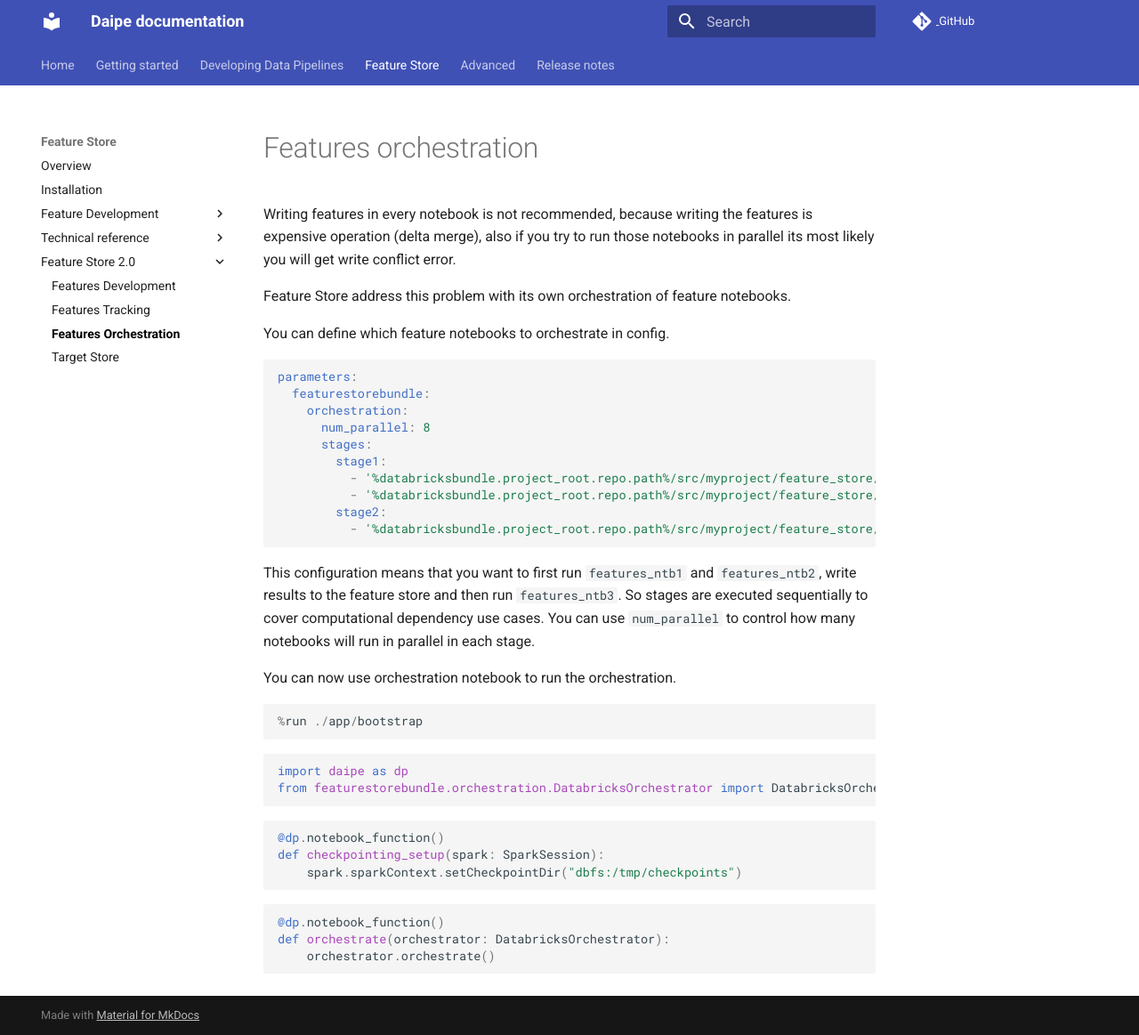
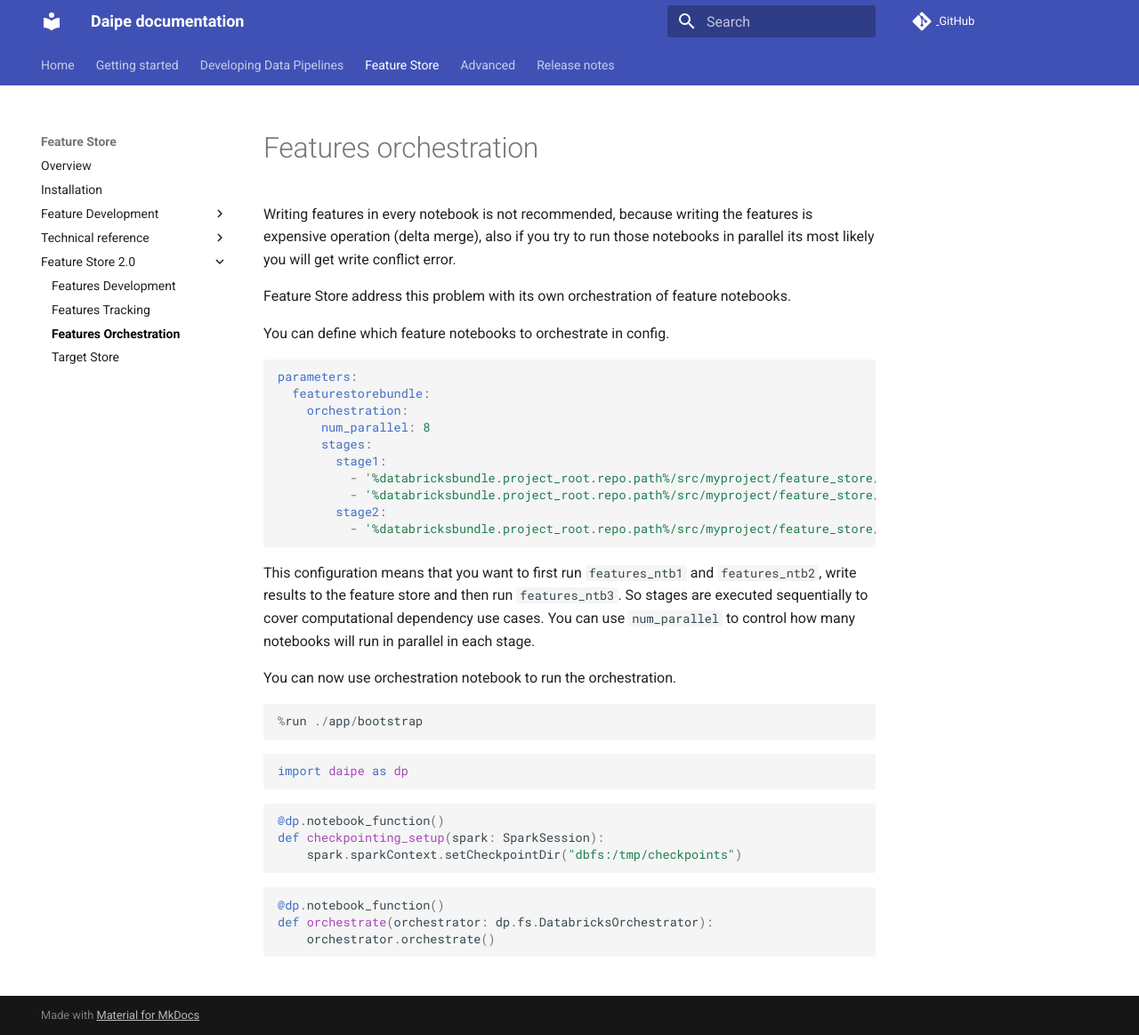
Before and after one commit to daipe-ai/platform-docs, an MkDocs documentation site: the page built from docs/feature-store/feature-store-20/orchestration.md, in a window 1280 px wide and 1163 px high. Shown: the whole window at 89% size. Built offline with MkDocs 1.6.1 and Material for MkDocs 9.7.7, drawn with Linux system fonts in a browser that asks for light colours; comment, search, counter and statistics services are not loaded.

Commit message:
FS orchestrator import

````diff
--- a/docs/feature-store/feature-store-20/orchestration.md
+++ b/docs/feature-store/feature-store-20/orchestration.md
@@ -36,7 +36,6 @@
 
 ```python
 import daipe as dp
-from featurestorebundle.orchestration.DatabricksOrchestrator import DatabricksOrchestrator
 ```
 
 ```python
@@ -47,6 +46,6 @@
 
 ```python
 @dp.notebook_function()
-def orchestrate(orchestrator: DatabricksOrchestrator):
+def orchestrate(orchestrator: dp.fs.DatabricksOrchestrator):
     orchestrator.orchestrate()
 ```
````
